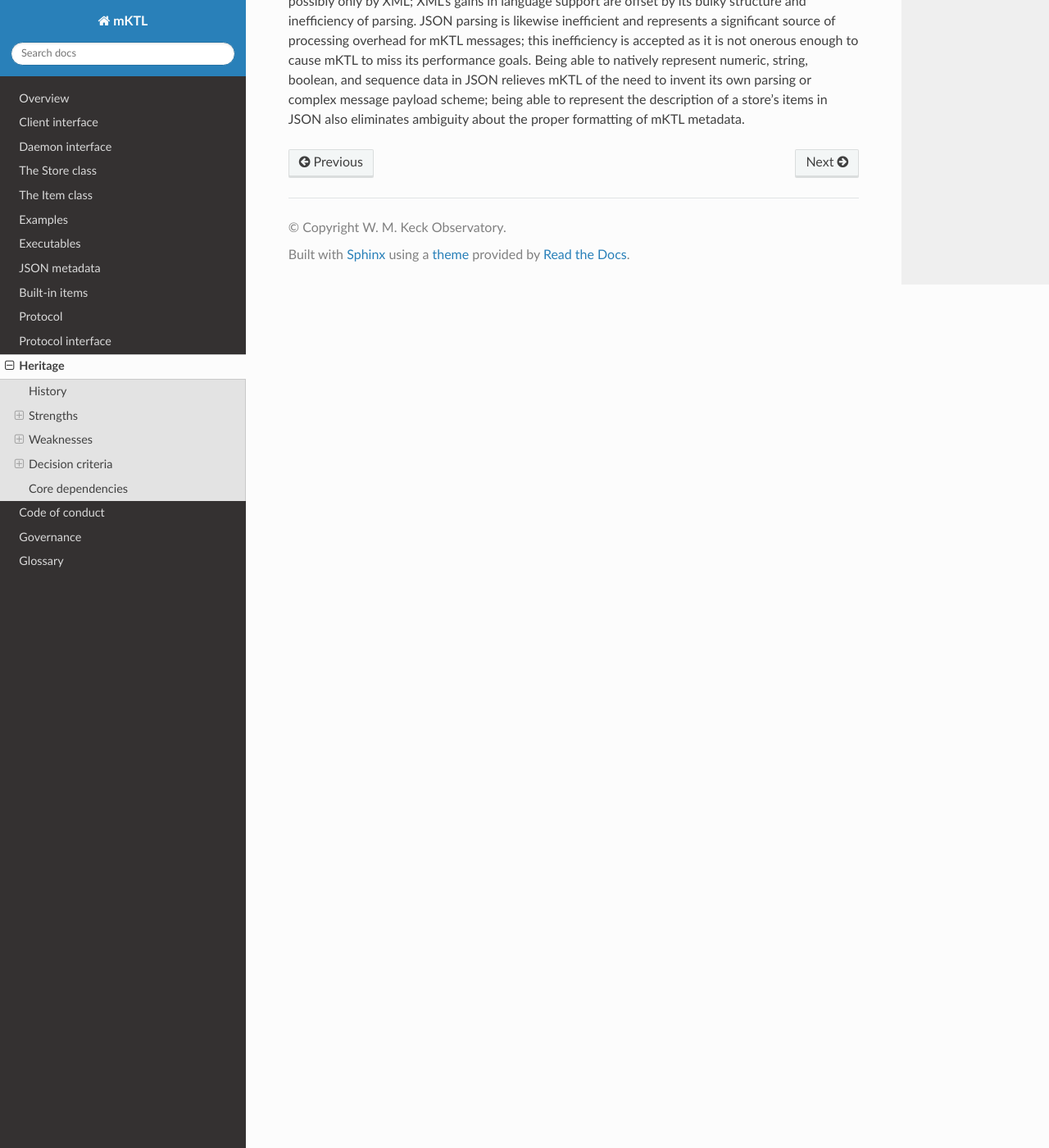
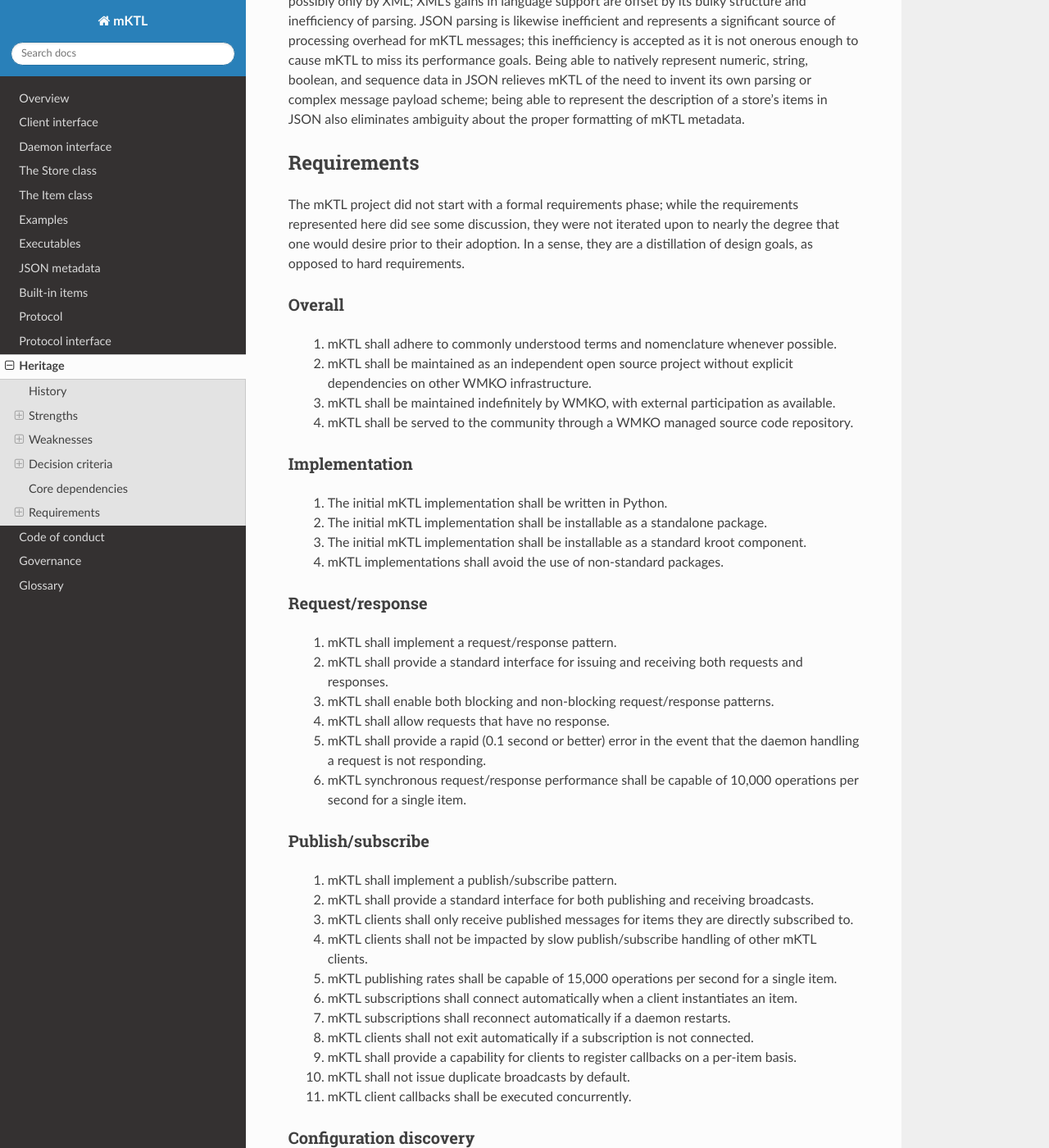
Before and after one commit to KeckObservatory/mKTL, a Sphinx documentation site: the page built from doc/heritage.rst, in a window 1280 px wide and 1400 px high, scrolled down 6874 px. Shown: the whole window at 82% size. Built offline with Sphinx 7.4.7 and the Read the Docs theme 3.1.0, drawn with Linux system fonts in a browser that asks for light colours; some of the changed text lies outside the part shown.

Commit message:
Add in the requirements section from the draft design document.

```diff
--- a/doc/heritage.rst
+++ b/doc/heritage.rst
@@ -141,3 +141,76 @@
 Support for ZeroMQ spans virtually every programming language in use today, well beyond the set of languages of potential interest to the mKTL community; because of its widespread use and extensive history it is also the type of technology that will have a long tail of maintenance as it ages, even if it is no longer being actively developed. The features of ZeroMQ are also well aligned with the goals of mKTL, with respect to enabling a distributed architecture, having low overhead and high performance, transparent reconnect logic, and usage patterns that mimic simple sockets. By a happy coincidence ZeroMQ also implements an efficient PUB/SUB pattern well-suited to mKTL's functional requirements.
 
 Similarly, JSON enjoys ubiquitous support for all modern programming languages, surpassed possibly only by XML; XML's gains in language support are offset by its bulky structure and inefficiency of parsing. JSON parsing is likewise inefficient and represents a significant source of processing overhead for mKTL messages; this inefficiency is accepted as it is not onerous enough to cause mKTL to miss its performance goals. Being able to natively represent numeric, string, boolean, and sequence data in JSON relieves mKTL of the need to invent its own parsing or complex message payload scheme; being able to represent the description of a store's items in JSON also eliminates ambiguity about the proper formatting of mKTL metadata.
+
+
+Requirements
+------------
+
+The mKTL project did not start with a formal requirements phase; while the requirements represented here did see some discussion, they were not iterated upon to nearly the degree that one would desire prior to their adoption. In a sense, they are a distillation of design goals, as opposed to hard requirements.
+
+Overall
+^^^^^^^
+
+  #. mKTL shall adhere to commonly understood terms and nomenclature whenever possible.
+  #. mKTL shall be maintained as an independent open source project without explicit dependencies on other WMKO infrastructure.
+  #. mKTL shall be maintained indefinitely by WMKO, with external participation as available.
+  #. mKTL shall be served to the community through a WMKO managed source code repository.
+
+Implementation
+^^^^^^^^^^^^^^
+
+  #. The initial mKTL implementation shall be written in Python.
+  #. The initial mKTL implementation shall be installable as a standalone package.
+  #. The initial mKTL implementation shall be installable as a standard kroot component.
+  #. mKTL implementations shall avoid the use of non-standard packages.
+
+Request/response
+^^^^^^^^^^^^^^^^
+
+  #. mKTL shall implement a request/response pattern.
+  #. mKTL shall provide a standard interface for issuing and receiving both requests and responses.
+  #. mKTL shall enable both blocking and non-blocking request/response patterns.
+  #. mKTL shall allow requests that have no response.
+  #. mKTL shall provide a rapid (0.1 second or better) error in the event that the daemon handling a request is not responding.
+  #. mKTL synchronous request/response performance shall be capable of 10,000 operations per second for a single item.
+
+Publish/subscribe
+^^^^^^^^^^^^^^^^^
+
+  #. mKTL shall implement a publish/subscribe pattern.
+  #. mKTL shall provide a standard interface for both publishing and receiving broadcasts.
+  #. mKTL clients shall only receive published messages for items they are directly subscribed to.
+  #. mKTL clients shall not be impacted by slow publish/subscribe handling of other mKTL clients.
+  #. mKTL publishing rates shall be capable of 15,000 operations per second for a single item.
+  #. mKTL subscriptions shall connect automatically when a client instantiates an item.
+  #. mKTL subscriptions shall reconnect automatically if a daemon restarts.
+  #. mKTL clients shall not exit automatically if a subscription is not connected.
+  #. mKTL shall provide a capability for clients to register callbacks on a per-item basis.
+  #. mKTL shall not issue duplicate broadcasts by default.
+  #. mKTL client callbacks shall be executed concurrently.
+
+Configuration discovery
+^^^^^^^^^^^^^^^^^^^^^^^
+
+  #. mKTL shall provide a means to automatically discover daemons on the local network.
+  #. mKTL shall provide a means to explicitly discover daemons on any reachable network.
+  #. mKTL shall cache all discovered metadata for future re-use by other mKTL client processes.
+  #. mKTL shall not require the assertion of any external metadata for routine operations.
+
+Protocol and transport
+^^^^^^^^^^^^^^^^^^^^^^
+
+  #. mKTL shall use a single transport for all request/response and publish/subscribe messaging.
+  #. mKTL shall use a uniform message structure for all request/response and publish/subscribe messaging.
+  #. mKTL messages shall explicitly declare a protocol revision as a unique field.
+  #. mKTL messages shall support payloads containing integers, floating point numbers, strings, sequences, or bulk data.
+
+Command line
+^^^^^^^^^^^^
+
+  #. mKTL shall provide a command line tool that enables retrieving values.
+  #. mKTL shall provide a command line tool that enables subscribing to published values.
+  #. mKTL shall provide a command line tool that enables setting values.
+  #. mKTL shall provide a command line tool that handles both formatted and unformatted values.
+  #. mKTL shall provide a command line tool that enables discovery of configuration data.
+  #. mKTL shall provide a command line tool that can complete operations in 0.1 second or less.
```
